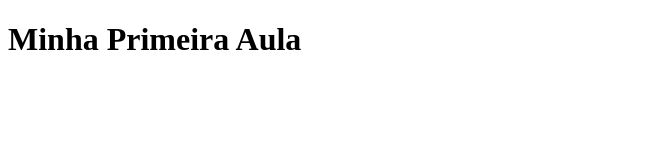
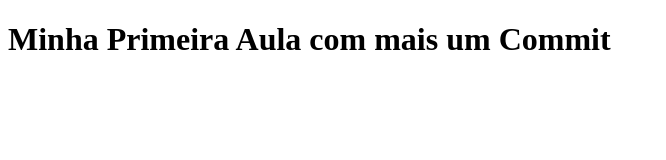
Before and after one commit to azeittona12/aula-1, a plain HTML site: page index.html in a window 1280 px wide. Shown: the whole page, without its empty margins (0-666 px from the left). Drawn offline with Linux system fonts and the light colour scheme.

Commit message:
Adicionamos mais uma parte de texto no nosso código

```diff
--- a/index.html
+++ b/index.html
@@ -7,7 +7,7 @@
 </head>
 
 <body>
-    <h1>Minha Primeira Aula</h1>
+    <h1>Minha Primeira Aula com mais um Commit</h1>
 </body>
 
 </html>
```
